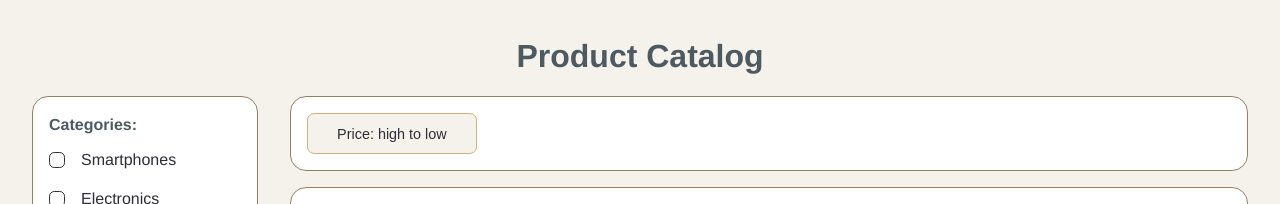
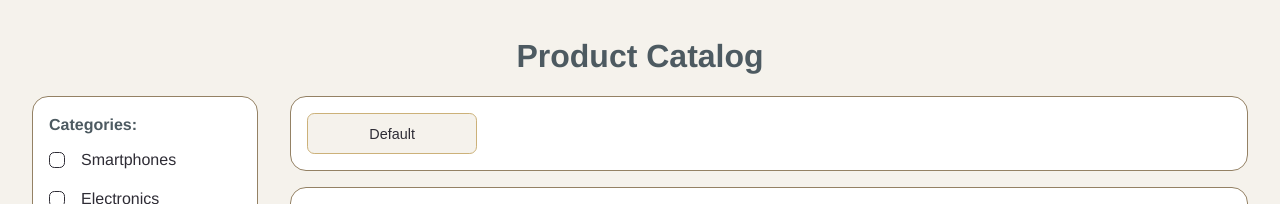
Before and after one commit to gr-sv/product-catalog, a Next.js app: page / in a window 1280 px wide. Shown: the top 204 px of the page. Built offline with nearby package versions, Linux system fonts and the light colour scheme.

Commit message:
Add corrections, new option

```diff
--- a/src/app/components/sorting/sorting.module.scss
+++ b/src/app/components/sorting/sorting.module.scss
@@ -6,6 +6,7 @@
 	font-size: .9em;
 	color: var(--text-default);
 	background-color: var(--background-default);
+	text-align: center;
 	border: .1em solid var(--button-default);
     border-radius: .5em;
 	appearance: none;
--- a/src/app/components/sorting/sorting.tsx
+++ b/src/app/components/sorting/sorting.tsx
@@ -8,14 +8,13 @@ export default function Sorting ({ className }: SortingProps) {
 	return (
 
 		<div className={className}>
-
 			<select className={s.sortingValues} name="sorting">
+				<option value="default">Default</option>
 				<option value="high to low">Price: high to low</option>
-				<option value="low to high">Prive: low to high</option>
+				<option value="low to high">Price: low to high</option>
 				<option value="rating">Rating</option>
 				<option value="naming">Naming</option>
 			</select>
-
 		</div>
 	)
 }
```
